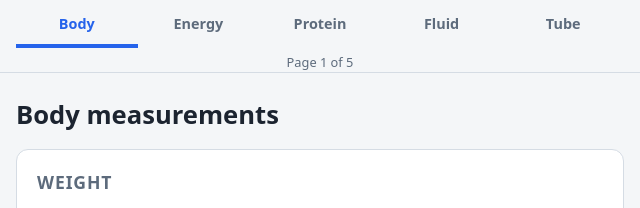
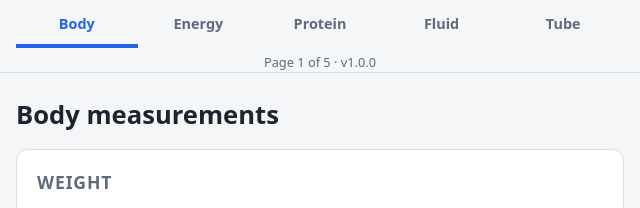
Before and after one commit to Jmtri7/diet-calc, a plain HTML site: page index.html in a window 1280 px wide. Shown: the top 208 px of the page, 320-960 px from the left. Drawn offline with Linux system fonts and the light colour scheme.

Commit message:
Show app version under the tab bar (v1.0.0)
Co-Authored-By: Claude Sonnet 5.5 <noreply@anthropic.com>

```diff
--- a/index.html
+++ b/index.html
@@ -592,6 +592,8 @@
 </main>
 
 <script>
+  // Bump on every push so the live page can be checked at a glance (shown under the tab bar)
+  const APP_VERSION = '1.0.0';
   const LB_PER_KG = 2.20462262185;
   const $ = id => document.getElementById(id);
   const lb = $('lb'), kg = $('kg'), inch = $('in'), cm = $('cm'), age = $('age');
@@ -615,7 +617,7 @@
     const needsBody = checked('basis') !== 'actual';
     document.querySelectorAll('.tab').forEach(t =>
       t.setAttribute('aria-selected', String(t.dataset.page === page)));
-    $('pageno').textContent = `Page ${idx + 1} of ${PAGES.length}`;
+    $('pageno').textContent = `Page ${idx + 1} of ${PAGES.length} · v${APP_VERSION}`;
     $('pageTitle').textContent = PAGES[idx].title;
     document.title = `${PAGES[idx].title} – Diet Calculator`;
     document.querySelectorAll('[data-pages]').forEach(el => {
```
Also changed, not shown: 1 other file.
